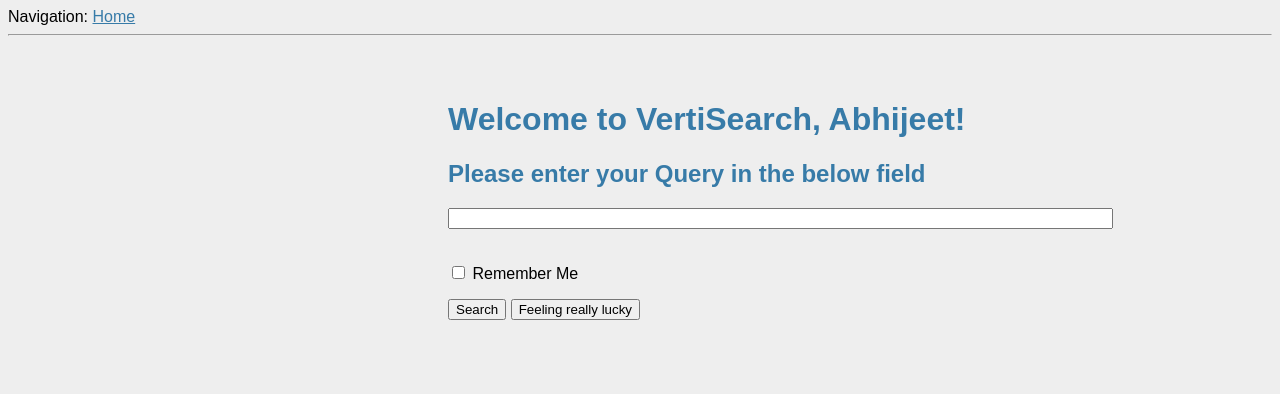
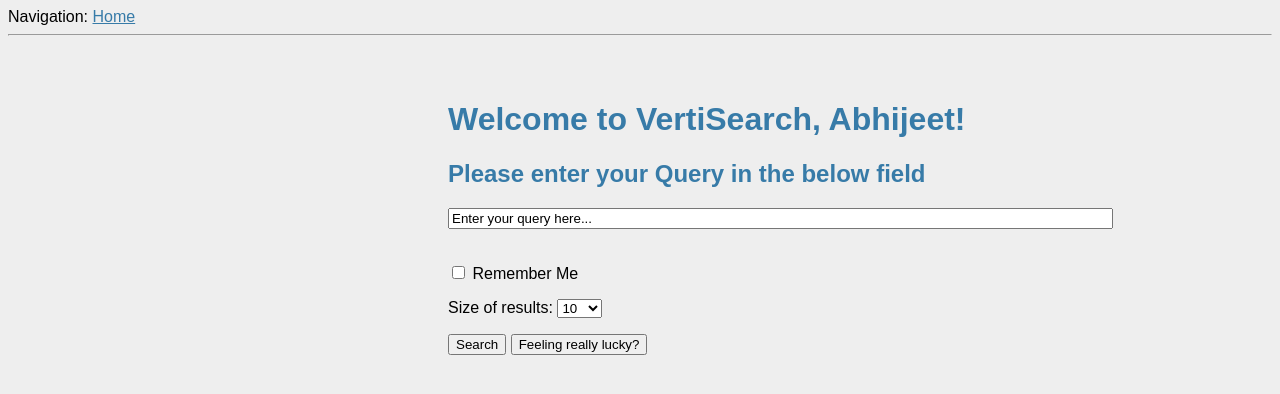
Before and after one commit to sharma-abhi/VertiSearch, a Flask app: page / in a window 1280 px wide. Shown: the top 394 px of the page. Run offline with Flask 2, Linux system fonts and the light colour scheme.

Commit message:
Modified GUI  - added a size select field to limit searches.

```diff
--- a/app/forms.py
+++ b/app/forms.py
@@ -1,9 +1,12 @@
 from flask.ext.wtf import Form
-from wtforms import StringField, BooleanField
+from wtforms import BooleanField, SelectField
+from wtforms.fields.html5 import SearchField
 from wtforms.validators import DataRequired
 
 # login class for user query
 class LoginForm(Form):
-    openid = StringField('Query', validators=[DataRequired()])
+    openid = SearchField('query', validators=[DataRequired()], default="Enter your query here...")
     remember_me = BooleanField('remember_query', default=False)
     prev_set = set()
+    myChoices = [('10','10'), ('50', '50'), ('100','100')] # number of choices
+    myField = SelectField('size', choices=myChoices)
--- a/app/static/style.css
+++ b/app/static/style.css
@@ -50,9 +50,10 @@
     border-bottom: 2px solid #eee;
     padding: 2px 5px 2px 5px;
 }
-div.results-detail{
-    border-style: "groove";
-    border-width: 1px;
+div.results-detail {
+    border-style: groove;
+    border-width: 5px;
+    font: 14px Tahoma, Geneva, sans-serif;
 }
 
 .prev-query {
@@ -66,3 +67,7 @@
 ul.a {
     list-style-type: square;
 }
+
+.hidden-fields {
+    color: #000089;
+}
--- a/app/templates/query.html
+++ b/app/templates/query.html
@@ -22,8 +22,9 @@
             <span class="error">[{{ error }}]</span>
          {% endfor %}<br>
          <p>{{ form.remember_me }} Remember Me</p>
+         <p>Size of results:  {{ form.myField }}</p>
          <p> <input type="submit" value="Search" name="search">
-             <input type="submit" value="Feeling really lucky" name="lucky"></p>
+             <input type="submit" value="Feeling really lucky?" name="lucky"></p>
     </form>
 </div>
 {% endblock %}
--- a/app/views.py
+++ b/app/views.py
@@ -11,8 +11,10 @@
 def login():
     form = LoginForm()
     if form.validate_on_submit():
-        flash('Query requested ="%s", remember_query=%s' %
-              (form.openid.data, str(form.remember_me.data)))
+        print "form submitted"
+        print "size: ", form.myField.data
+        flash('Query requested ="%s", size = "%s", remember_query=%s' %
+              (form.openid.data, str(form.myField.data), str(form.remember_me.data)))
 
         if form.remember_me.data:
             if len(form.prev_set) == 10:
@@ -20,7 +22,7 @@
             form.prev_set.add(form.openid.data)
 
         cq = Computequery()
-        results, time_taken, results_num = cq.fetch_results(form.openid.data)
+        results, time_taken, results_num = cq.fetch_results(form.openid.data, form.myField.data)
         time_taken /= float(1000)
 
         print "inside result()"
--- a/computequery.py
+++ b/computequery.py
@@ -1,7 +1,7 @@
 __author__ = 'abhijeet'
 
 from elasticsearch import Elasticsearch
-#from elasticsearch import client
+from elasticsearch import client
 from relevancechecker import RelevanceChecker
 #import string
 
@@ -17,14 +17,24 @@
         # self.vocabSize = 140292
         # self.lamb = 0.5
 
-    def fetch_results(self, query):
-        query = self.rc.remove_stop(query)
+    def fetch_results(self, query, query_size):
+        # query = self.rc.remove_stop(query)
+        ic = client.IndicesClient(self.es)
 
         print "Running Query ", query
+
+
+        # Querying using built-in score
+        query_array = []
+        analyzed_result = ic.analyze(index="vs_dataset",analyzer="my_english",body=query)
+        token_length = len(analyzed_result['tokens'])
+        for i in range(token_length):
+            query_array.append(str(analyzed_result['tokens'][i]['token']))
+
+        query = ' '.join(query_array)
         query_body = {"query": {"multi_match": {"query": query, "fields": ["title", "text"]}}}
 
-        #Using built-in score
-        res = self.es.search(index="vs_dataset", doc_type="document", size=1000, analyzer="my_english", body=query_body)
+        res = self.es.search(index="vs_dataset", doc_type="document", size=query_size, analyzer="my_english", body=query_body)
         time_taken = res['took']
         results_num = len(res['hits']['hits'])
         print "time taken", time_taken
--- a/crawler.py
+++ b/crawler.py
@@ -138,9 +138,10 @@
 seed_url1 = 'http://en.wikipedia.org/wiki/List_of_World_War_II_battles_involving_the_United_States'
 seed_url2 = 'http://en.wikipedia.org/wiki/Military_history_of_the_United_States_during_World_War_II'
 seed_url3 = 'http://en.wikipedia.org/wiki/World_War_II'
+seed_url4 = 'http://www.history.com/topics/world-war-ii'
 
 # Inserting seed url
-front = frontier.FrontierQueue([seed_url1, seed_url2, seed_url3])
+front = frontier.FrontierQueue([seed_url1, seed_url2, seed_url3, seed_url4])
 
 rel_check = rc.RelevanceChecker()
 es = Elasticsearch(hosts=[{'host': '10.0.0.9', 'port': 9200}], timeout=180)
@@ -187,7 +188,7 @@
     # Pop an url and it's corresponding in-links
     url, in_links = front.pop()
     in_link_dict[url] = in_links
-    print count, "Crawl started for URL ", url.encode(encoding_format,'ignore'), " in links: ", in_links
+    print count, "Crawl started for URL ", url.encode(encoding_format,'ignore')
 
     # If this website has already been crawled, no need to crawl again
     # Can implement an update fn.for updating modified websites (for version 2.0).
```
Also changed, not shown: app/templates/results.html (+5 -5 lines).
